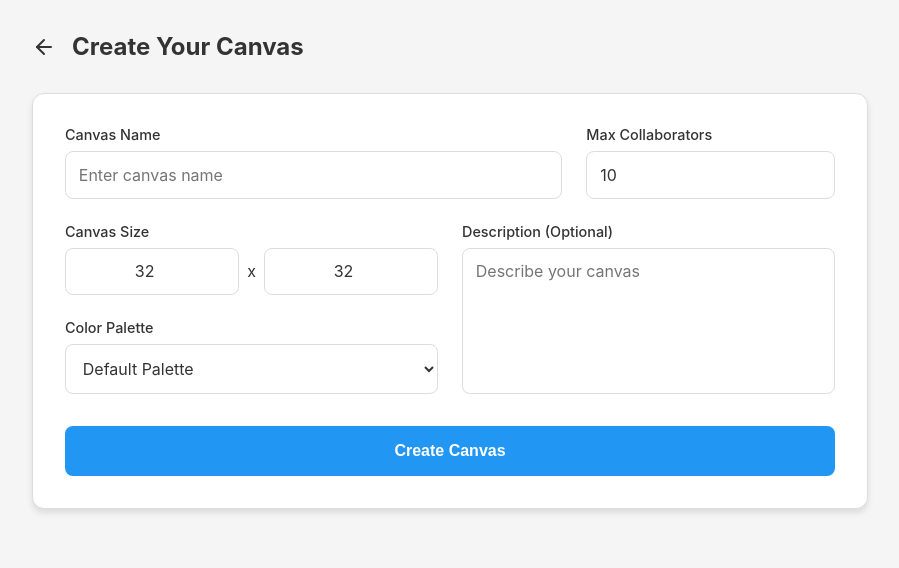
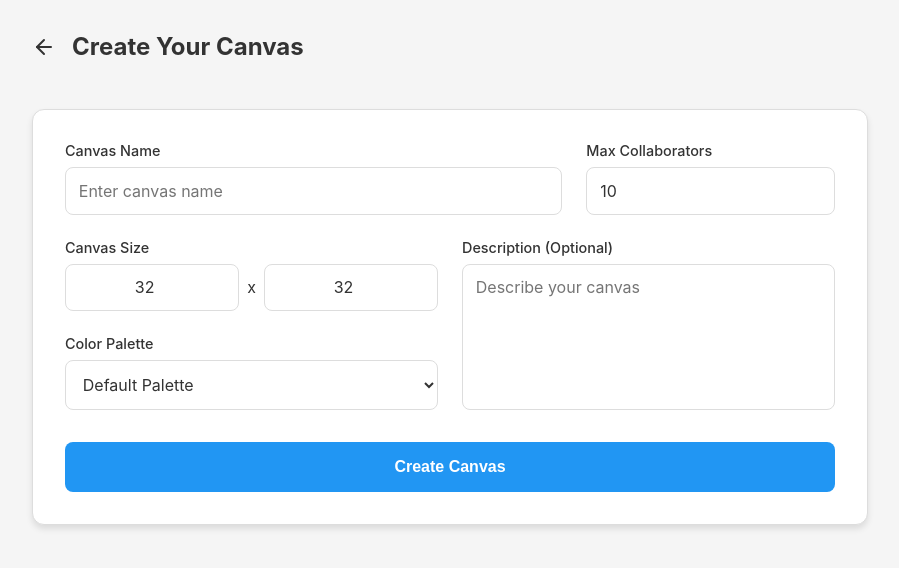
Before and after one commit to pixie-git/pixie, a Vue app in the folder client/: page /create-lobby in a window 1280 px wide. Shown: the top 568 px of the page, without its empty margins (190-1089 px from the left). Built offline with nearby package versions, Linux system fonts and the light colour scheme; sample sign-in values are in the browser's storage.

Commit message:
PIX-53: make navbar stick to the top

```diff
--- a/client/src/components/lobbies/LobbyHeader.vue
+++ b/client/src/components/lobbies/LobbyHeader.vue
@@ -30,6 +30,9 @@
   justify-content: space-between;
   padding: 0 2rem;
   box-shadow: 0 2px 4px var(--color-shadow);
+  position: sticky;
+  top: 0;
+  z-index: 1000;
 }
 
 .mini-logo {
--- a/client/src/views/CreateLobbyView.vue
+++ b/client/src/views/CreateLobbyView.vue
@@ -181,6 +181,13 @@ const handleSubmit = async () => {
   align-items: center;
   gap: 1rem;
   margin-bottom: 2rem;
+  position: sticky;
+  top: 0;
+  z-index: 100;
+  background-color: var(--color-background);
+  padding-top: 1rem; /* Add padding to prevent cut-off at top */
+  padding-bottom: 1rem;
+  margin-top: -1rem; /* Negative margin to counteract padding and sit flush */
 }
 
 .header h1 {
```
